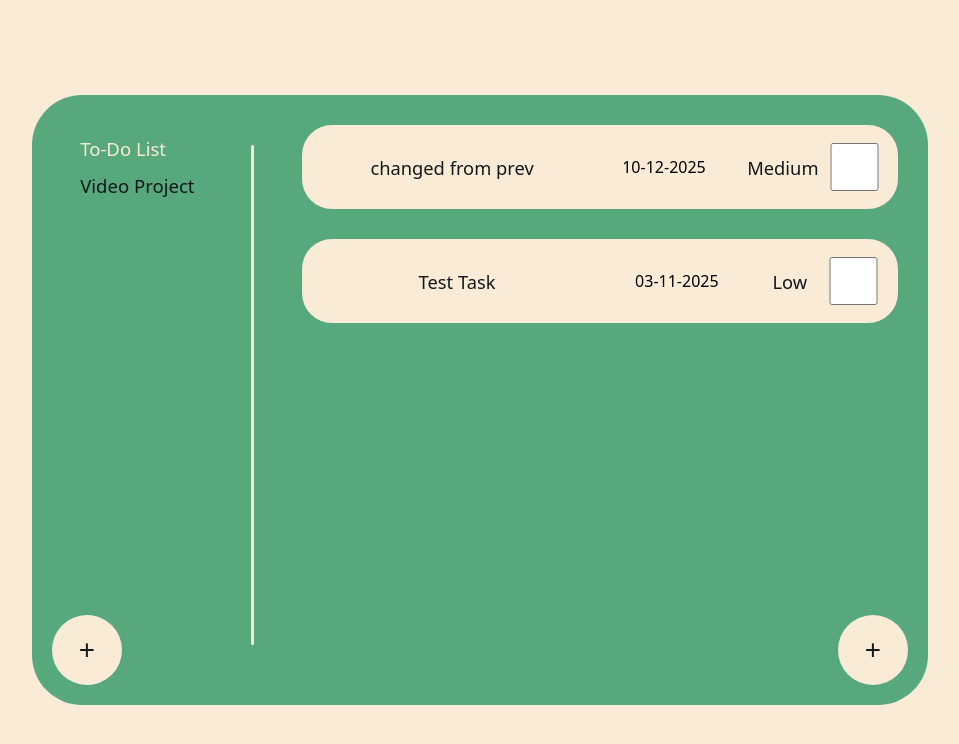
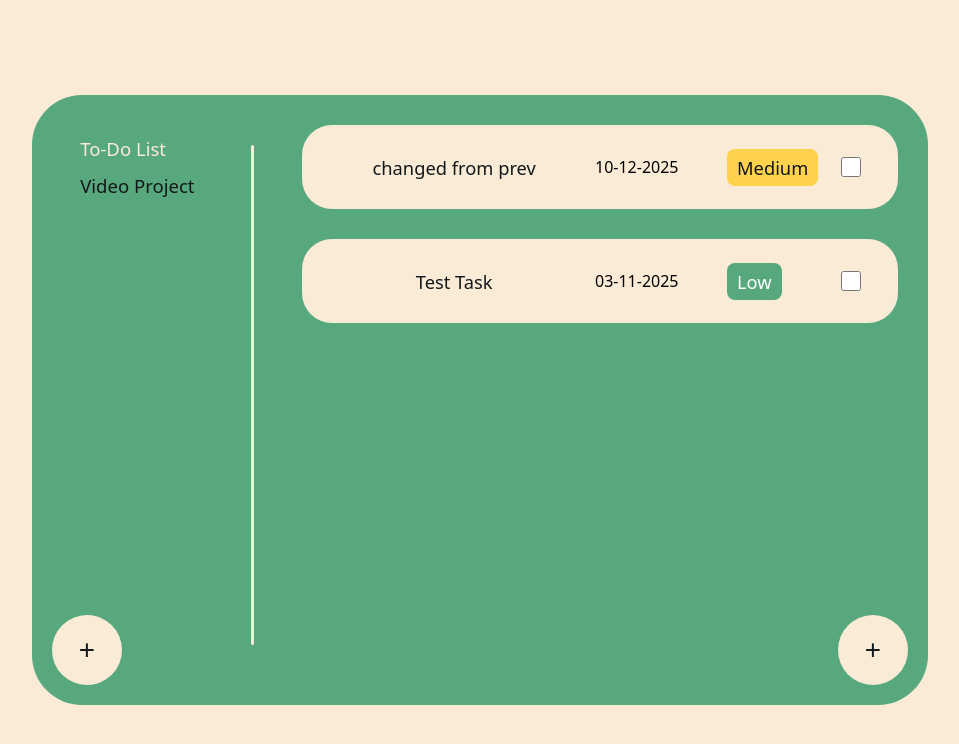
Before and after one commit to Jettan17/odin-to-do-list, a website built with webpack: page src/template.html in a window 1280 px wide. Shown: the whole page, without its empty margins (160-1119 px from the left). Built offline with nearby package versions, Linux system fonts and the light colour scheme; a web font is replaced by a local one.

Commit message:
feat: priority colours and aligned elements of each task box

```diff
--- a/src/index.js
+++ b/src/index.js
@@ -54,9 +54,36 @@ const updateTasksDOM = (currentProject) => {
         taskDueDate.classList.add("font-en");
         taskDueDate.textContent = taskData.dueDate;
         const taskPriority = document.createElement("button");
-        taskPriority.classList.add("task-priority");
-        taskPriority.classList.add("font-en");
+        taskPriority.classList.add("task-priority", "font-en");
+        const priorityText = (taskData.priority || "").toString().toLowerCase();
+        if (priorityText.includes("high")) {
+            taskPriority.classList.add("priority-high");
+        } else if (priorityText.includes("medium")) {
+            taskPriority.classList.add("priority-medium");
+        } else {
+            taskPriority.classList.add("priority-low");
+        }
         taskPriority.textContent = taskData.priority;
+        taskPriority.addEventListener("click", () => { //Priority Fast Toggle
+            taskPriority.classList = "";
+            taskPriority.classList.add("task-priority", "font-en");
+
+
+            const currentVal = taskPriority.textContent;
+            if (currentVal === "Low") {
+                taskPriority.textContent = "Medium";
+                taskPriority.classList.add("priority-medium");
+            } else if (currentVal === "Medium") {
+                taskPriority.textContent = "High";
+                taskPriority.classList.add("priority-high");
+            } else if (currentVal === "High") {
+                taskPriority.textContent = "Low";
+                taskPriority.classList.add("priority-low");
+            }
+
+            const taskIndex = i;
+            projectManager.projectList[projectIndex].readProject().itemList[taskIndex].updateItem({priority: taskPriority.textContent});
+        })
         const taskDoneStatus = document.createElement("input");
         taskDoneStatus.classList.add("task-done-status");
         taskDoneStatus.classList.add("font-en");
@@ -65,8 +92,7 @@ const updateTasksDOM = (currentProject) => {
         taskDoneStatus.checked = taskData.doneStatus;
         taskDoneStatus.addEventListener("click", () => {
             const taskIndex = i;
-
-            projectManager.projectList[projectIndex].readProject().itemList[taskIndex].updateItem({doneStatus: taskDoneStatus.value});;
+            projectManager.projectList[projectIndex].readProject().itemList[taskIndex].updateItem({doneStatus: taskDoneStatus.value});
         })
 
         taskItemContainer.appendChild(taskTitle);
@@ -94,6 +120,11 @@ const updateTasksDOM = (currentProject) => {
             editForm.removeAttribute("hidden");
             editForm.showModal();
         })
+    }
+
+    //Priority Fast Toggle
+    for (const priorityButton of document.getElementsByClassName("task-priority")) {
+
     }
 }
 
--- a/src/style.css
+++ b/src/style.css
@@ -162,29 +162,66 @@ li {
 }
 
 .task-container {
-    display: flex;
-    flex-direction: row;
-    text-align: center;
+    display: grid;
+    /* Use clamp() so the columns are responsive but fixed enough to align
+       - title column grows but won't be smaller than 180px
+       - date column uses clamp to stay within a reasonable min/max
+       - priority column uses clamp for label width
+       - checkbox column is fixed */
+    grid-template-columns: minmax(180px, 1fr) clamp(120px, 12ch, 180px) clamp(80px, 8ch, 120px) 64px;
+    gap: 12px;
+    align-items: center; /* vertically center contents */
+    text-align: left;
     background-color: var(--background-color);
     border-radius: 30px;
     padding: 15px;
 }
 
 .task-title {
-    flex: 0.5;
+    grid-column: 1;
+    margin-left: 8px;
+    /* Prevent long titles from changing column widths */
+    white-space: nowrap;
+    overflow: hidden;
+    text-overflow: ellipsis;
 }
 
 .task-due-date {
-    flex: 0.3;
+    grid-column: 2;
 }
 
 .task-priority {
-    flex: 0.1;
+    grid-column: 3;
+    justify-self: start;
 }
 
 .task-done-status {
-    flex: 0.1;
-    width: 10px;
+    grid-column: 4;
+    justify-self: center;
+    width: 20px;
+    height: 20px;
+}
+
+/* Priority color variants */
+.priority-high {
+    background-color: var(--red);
+    color: white;
+    border-radius: 8px;
+    padding: 6px 10px;
+}
+
+.priority-medium {
+    background-color: #ffd24d;
+    color: var(--primary-color);
+    border-radius: 8px;
+    padding: 6px 10px;
+}
+
+.priority-low {
+    background-color: var(--secondary-color);
+    color: white;
+    border-radius: 8px;
+    padding: 6px 10px;
 }
 
 p {
```
